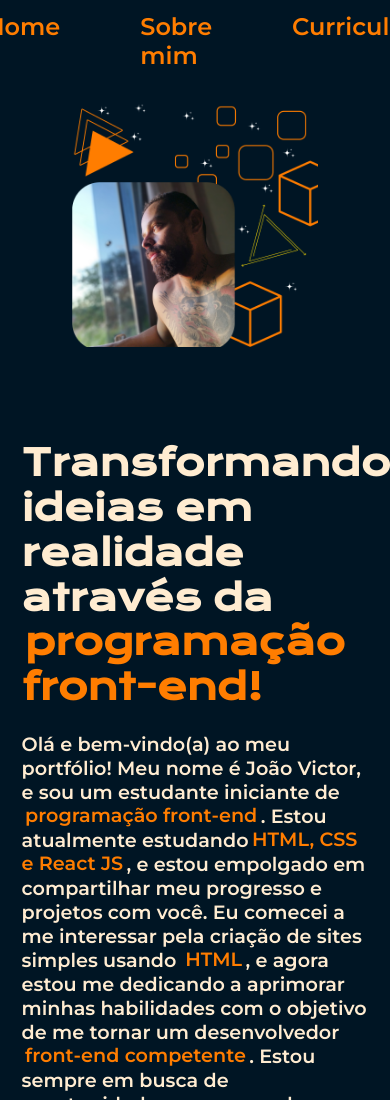
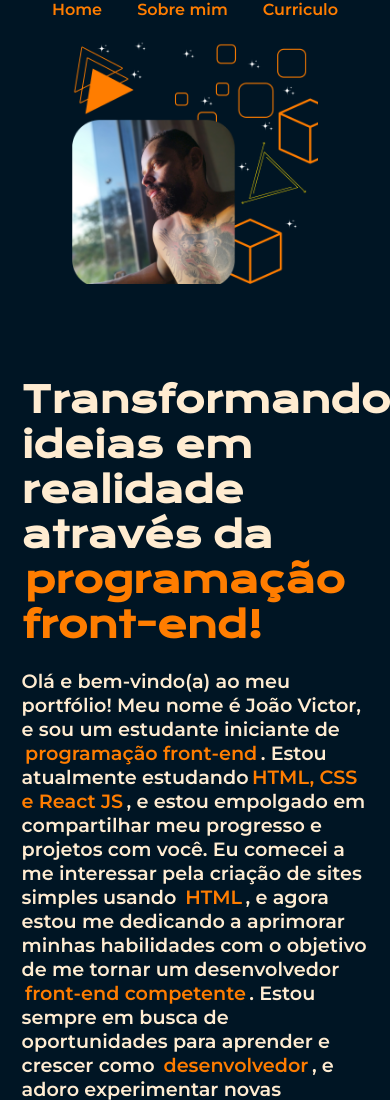
Before and after one commit to joao50-gif/portifolio, a plain HTML site: page index.html in a window 390 px wide. Shown: the top 1100 px of the page. Drawn offline with nearby package versions, Linux system fonts and the light colour scheme.

Commit message:
Update style.css

```diff
--- a/styles/style.css
+++ b/styles/style.css
@@ -126,14 +126,19 @@ span:hover{
 
 }
 .img__principal{
-    width: 40%;
+    width: 35%;
 }
 @media(max-width: 1200px){
     .cabecalho{
-        padding: 3%;
+        padding: 0%;
     }
     .cabecalho__menu{
         justify-content: center;
+        width: auto;
+        gap: 9%;
+    }
+    .cabecalho__menu__link{
+        font-size: 1.0rem;
     }
     .apresentacao{
         flex-direction: column-reverse;
```
